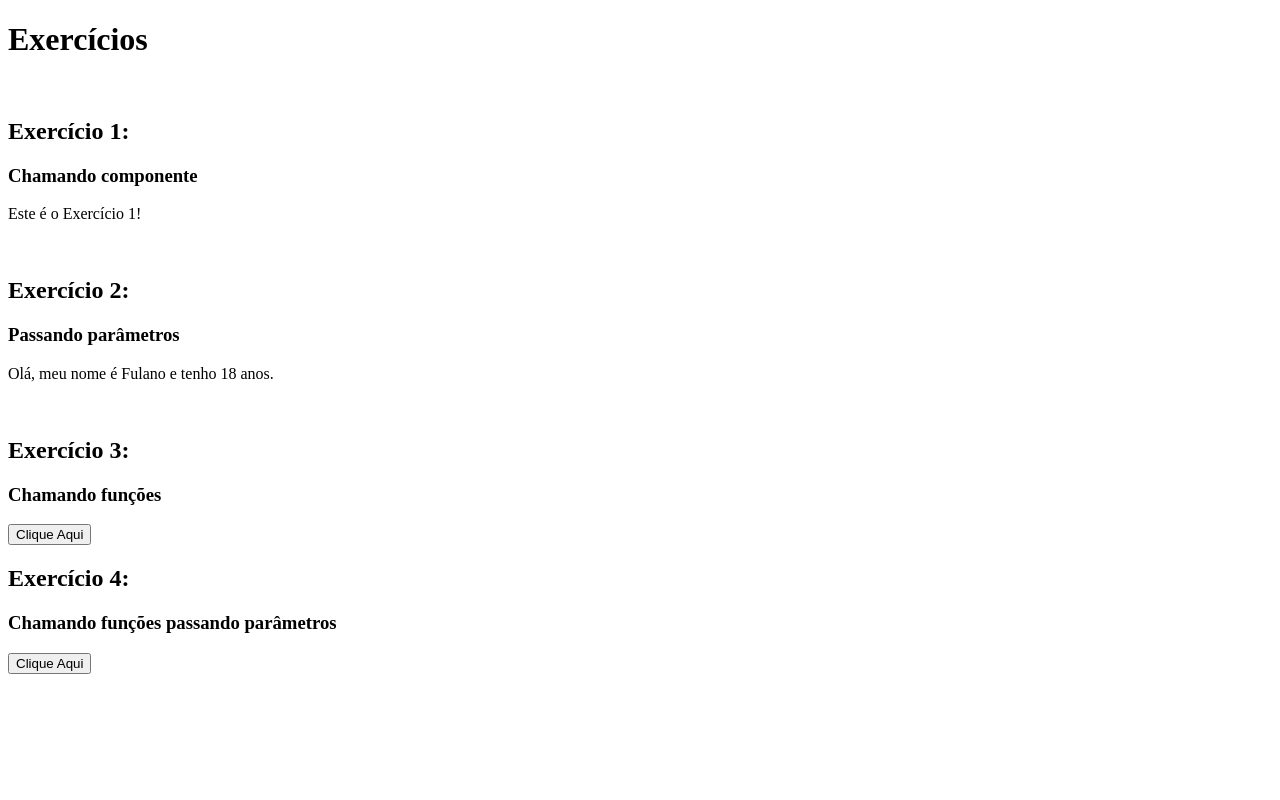
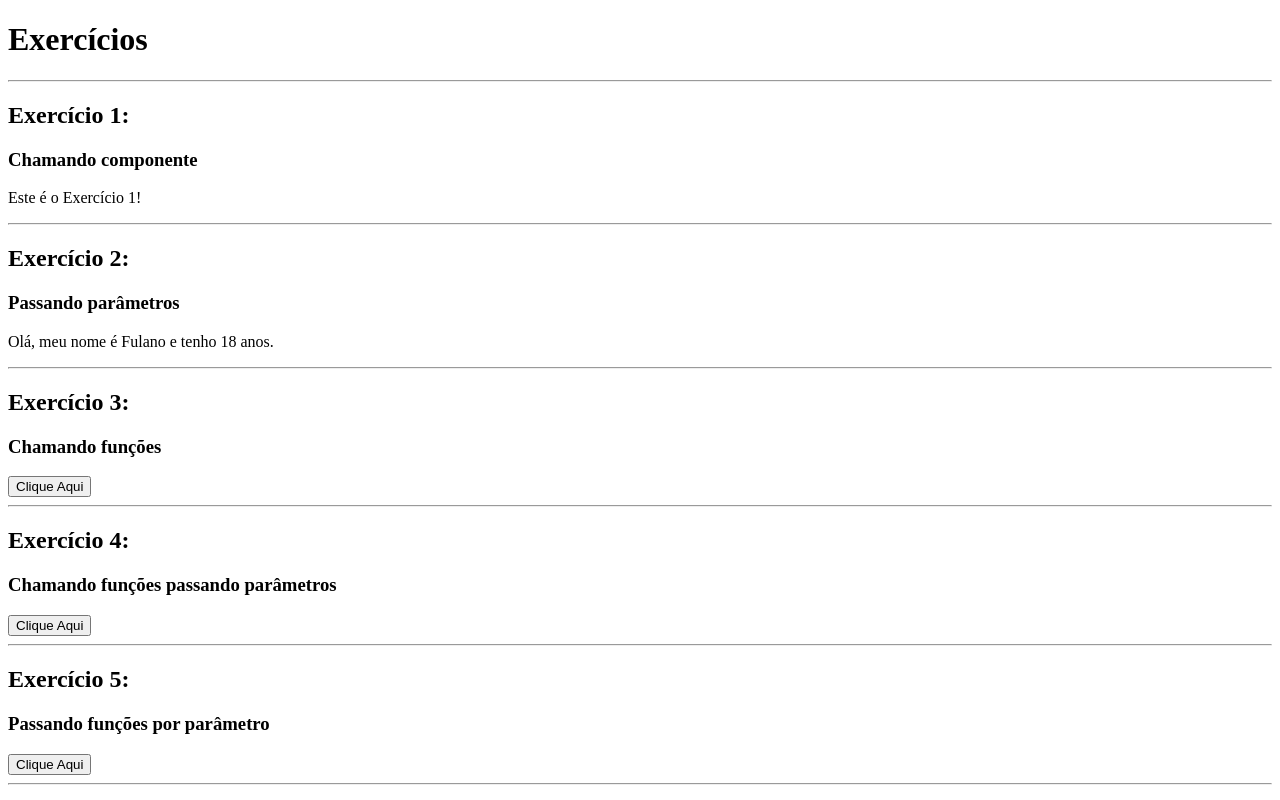
Before and after one commit to RodrigoRampazzo11/ReactExamples, a React (Create React App) app: page / in a window 1280 px wide. Built offline with nearby package versions, Linux system fonts and the light colour scheme.

Commit message:
Exercicio 5 - Passando funções por parâmetro

```diff
--- a/src/Exercicios/Exercicio4.js
+++ b/src/Exercicios/Exercicio4.js
@@ -1,6 +1,6 @@
 import React from 'react'
 
-class Exercicio3 extends React.Component {
+class Exercicio4 extends React.Component {
     minhaFuncao(valor) {
         alert(`Eu, ${valor}, fui clicado!`)
     }
@@ -14,4 +14,4 @@ class Exercicio3 extends React.Component {
     }
 }
 
-export default Exercicio3
+export default Exercicio4
--- /dev/null
+++ b/src/Exercicios/Exercicio5.js
@@ -0,0 +1,11 @@
+import React from 'react'
+
+class Exercicio5 extends React.Component {
+    render () {
+        return (
+            <button type="button" onClick={this.props.minhaFuncao}>Clique Aqui</button>
+        )
+    }
+}
+
+export default Exercicio5
--- a/src/Exercicios/Exercicios.js
+++ b/src/Exercicios/Exercicios.js
@@ -4,31 +4,43 @@ import Exercicio1 from './Exercicio1'
 import Exercicio2 from './Exercicio2'
 import Exercicio3 from './Exercicio3'
 import Exercicio4 from './Exercicio4'
+import Exercicio5 from './Exercicio5'
 
 class Exercicios extends React.Component {
+
+    funcaoDesejada () {
+        alert('A função do Exercício 5 foi chamada!')
+    }
+
     render () {
         return (<>
             <h1>Exercícios</h1>
+            <hr />
 
-            <br />
             <h2>Exercício 1:</h2>
             <h3>Chamando componente</h3>
             <Exercicio1 />
+            <hr />
 
-            <br />
             <h2>Exercício 2:</h2>
             <h3>Passando parâmetros</h3>
             <Exercicio2 nome="Fulano" idade={18} />
+            <hr />
 
-            <br />
             <h2>Exercício 3:</h2>
             <h3>Chamando funções</h3>
             <Exercicio3 />
+            <hr />
 
-            <br />
             <h2>Exercício 4:</h2>
             <h3>Chamando funções passando parâmetros</h3>
             <Exercicio4 />
+            <hr />
+
+            <h2>Exercício 5:</h2>
+            <h3>Passando funções por parâmetro</h3>
+            <Exercicio5 minhaFuncao={this.funcaoDesejada} />
+            <hr />
         </>)
     }
 }
```
